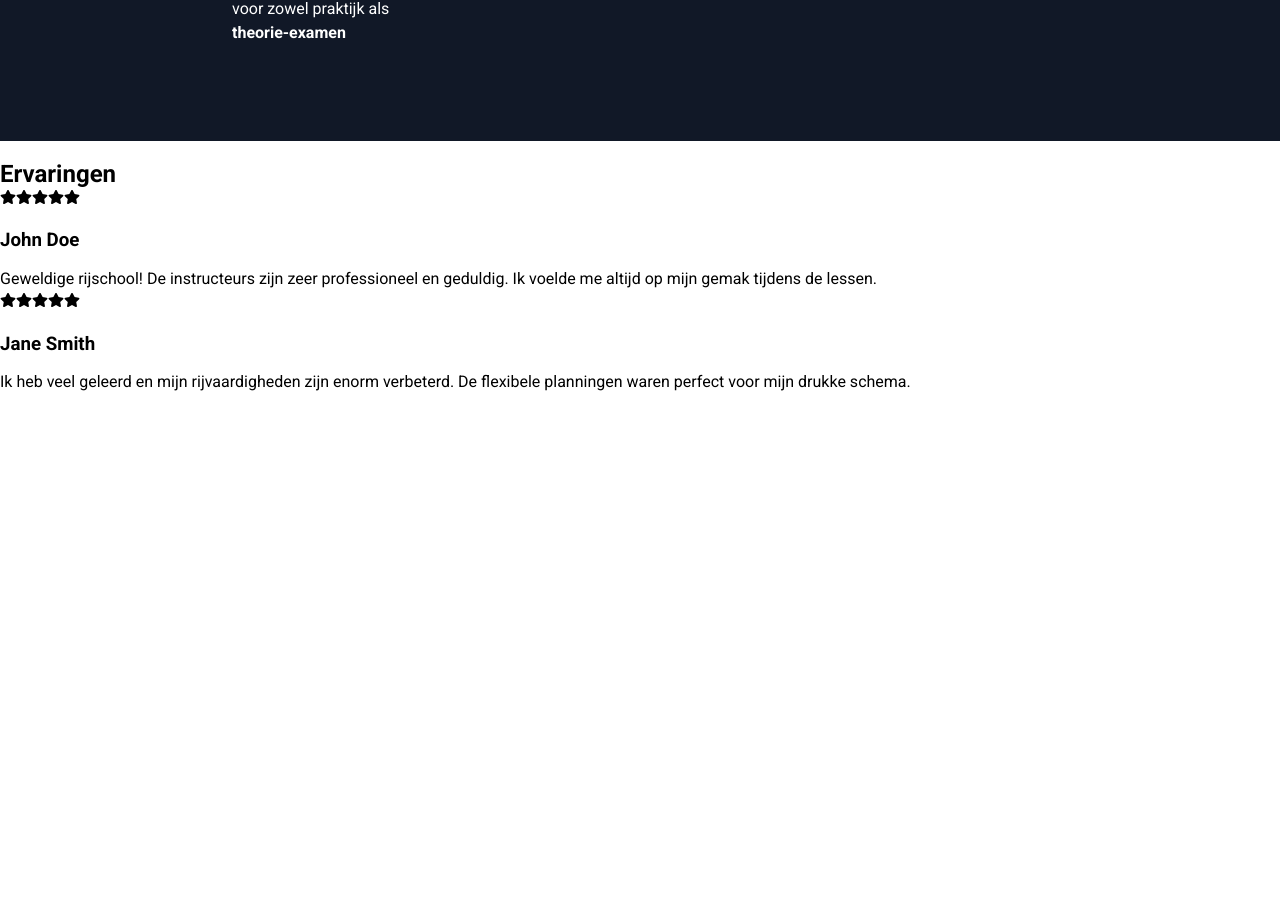
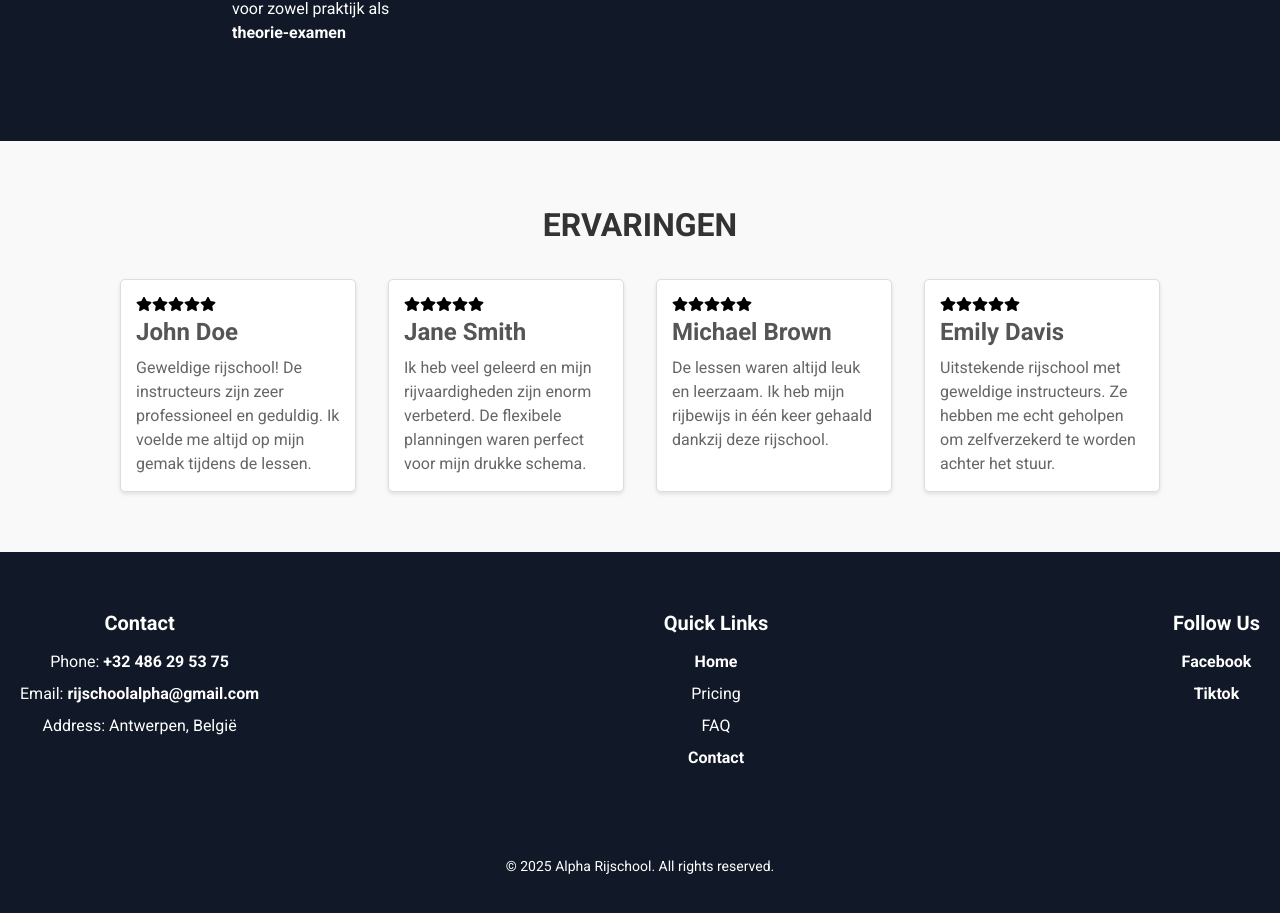
Before and after one commit to Imrxng/rijschool, a Next.js app: page / in a window 1280 px wide. Shown: the part 2071-2984 px from the top of the page. Before the commit the page ends 2465 px from the top, so only its background shows below. Built offline with nearby package versions, Linux system fonts and the light colour scheme.

Commit message:
afwerking eerste pagina

```diff
--- /dev/null
+++ b/components/Footer.tsx
@@ -0,0 +1,43 @@
+import React from 'react'
+import "@/styles/Footer.component.css";
+import Link from 'next/link';
+
+const Footer = () => {
+  return (
+    <footer id="footer">
+      <div className="footer-content">
+        <div className="footer-grid">
+          <div>
+            <h3 className="footer-title">Contact</h3>
+            <ul className="footer-list">
+              <li>Phone: <a href="tel:+32 486 29 53 75">+32 486 29 53 75</a></li>
+              <li>Email: <a href="mailto:rijschoolalpha@gmail.com">rijschoolalpha@gmail.com</a></li>
+              <li>Address: Antwerpen, België</li>
+            </ul>
+          </div>
+          <div>
+            <h3 className="footer-title">Quick Links</h3>
+            <ul className="footer-list">
+              <li><Link href="/over-ons">Home</Link></li>
+              <li>Pricing</li>
+              <li>FAQ</li>
+              <li><Link href="/contact">Contact</Link></li>
+            </ul>
+          </div>
+          <div>
+            <h3 className="footer-title">Follow Us</h3>
+            <ul className="footer-list">
+              <li><a href="https://www.facebook.com/alpharijschool.be">Facebook</a></li>
+              <li><a href="https://www.tiktok.com/@alpha.rijschool1">Tiktok</a></li>
+            </ul>
+          </div>
+        </div>
+        <div className="footer-bottom">
+          <p>&copy; 2025 Alpha Rijschool. All rights reserved.</p>
+        </div>
+      </div>
+    </footer>
+  )
+}
+
+export default Footer;
--- a/components/ervaringen.tsx
+++ b/components/ervaringen.tsx
@@ -4,22 +4,36 @@ import { FaStar } from "react-icons/fa";
 
 const Ervaringen = () => {
   return (
-    <div>
-        <h2>Ervaringen</h2>
-        <div className='ervaringBox'>
-            <div className='ervaring'>
+    <div className='reviews-container'>
+        <h2 className='reviews-title'>ERVARINGEN</h2>
+        <div className='reviews-list'>
+            <div className='review-item'>
                 <div className='stars'>
                     <FaStar /><FaStar /><FaStar /><FaStar /><FaStar />
                 </div>
                 <h3>John Doe</h3>
                 <p>Geweldige rijschool! De instructeurs zijn zeer professioneel en geduldig. Ik voelde me altijd op mijn gemak tijdens de lessen.</p>
             </div>
-            <div className='ervaring'>
+            <div className='review-item'>
                 <div className='stars'>
                     <FaStar /><FaStar /><FaStar /><FaStar /><FaStar />
                 </div>
                 <h3>Jane Smith</h3>
                 <p>Ik heb veel geleerd en mijn rijvaardigheden zijn enorm verbeterd. De flexibele planningen waren perfect voor mijn drukke schema.</p>
+            </div>
+            <div className='review-item'>
+                <div className='stars'>
+                    <FaStar /><FaStar /><FaStar /><FaStar /><FaStar />
+                </div>
+                <h3>Michael Brown</h3>
+                <p>De lessen waren altijd leuk en leerzaam. Ik heb mijn rijbewijs in één keer gehaald dankzij deze rijschool.</p>
+            </div>
+            <div className='review-item'>
+                <div className='stars'>
+                    <FaStar /><FaStar /><FaStar /><FaStar /><FaStar />
+                </div>
+                <h3>Emily Davis</h3>
+                <p>Uitstekende rijschool met geweldige instructeurs. Ze hebben me echt geholpen om zelfverzekerd te worden achter het stuur.</p>
             </div>
         </div>
     </div>
--- a/pages/index.tsx
+++ b/pages/index.tsx
@@ -4,6 +4,7 @@ import IntroHome from "@/components/IntroHome";
 import InfoCardsHome from "@/components/InfoCardsHome";
 import HomePhotoWithInfo from "@/components/HomePhotoWithInfo";
 import Ervaringen from "@/components/ervaringen";
+import Footer from "@/components/Footer";
 
 
 export default function Home() {
@@ -21,6 +22,7 @@ export default function Home() {
         <InfoCardsHome/>
         <HomePhotoWithInfo/>
         <Ervaringen/>
+        <Footer/>
       </div>
     </>
   );
--- a/styles/Ervaringen.component.css
+++ b/styles/Ervaringen.component.css
@@ -0,0 +1,48 @@
+.reviews-container {
+    display: flex;
+    flex-direction: column;
+    align-items: center;
+    padding: 40px;
+    background-color: #f9f9f9;
+    gap: 1rem;
+}
+
+.reviews-title {
+    font-size: 2rem;
+    margin-bottom: 20px;
+    color: #333;
+}
+
+.reviews-list {
+    display: flex;
+    justify-content: space-between;
+    list-style-type: none;
+    gap: 2rem;
+    padding: 0;
+    width: 100%;
+    padding: 0 5rem;
+}
+
+.review-item {
+    background-color: #fff;
+    border: 1px solid #ddd;
+    padding: 15px;
+    border-radius: 5px;
+    box-shadow: 0 2px 4px rgba(0, 0, 0, 0.1);
+    flex: 1 1 calc(50% - 10px);
+    box-sizing: border-box;
+    max-width: calc(50% - 10px);
+    margin-bottom: 20px;
+}
+
+.review-item h3 {
+    margin: 0 0 10px;
+    font-size: 1.5em;
+    color: #555;
+}
+
+.review-item p {
+    margin: 0;
+    font-size: 1em;
+    color: #666;
+}
--- /dev/null
+++ b/styles/Footer.component.css
@@ -0,0 +1,57 @@
+#footer {
+    background-color: var(--blue);
+    color: #fff;
+    padding: 40px 0;
+    display: flex;
+    justify-content: center;
+    align-items: center;
+    flex-direction: column;
+}
+
+.footer-content {
+    width: 100%;
+    max-width: 1280px;
+    padding: 0 20px;
+    display: flex;
+    flex-direction: column;
+    align-items: center;
+}
+
+.footer-grid {
+    display: flex;
+    justify-content: space-between;
+    width: 100%;
+    margin-bottom: 2rem;
+}
+
+.footer-title {
+    font-size: 1.25rem;
+    margin-bottom: 1rem;
+    text-align: center;
+}
+
+.footer-list {
+    list-style: none;
+    padding: 0;
+    margin: 0;
+    text-align: center;
+}
+
+.footer-list li {
+    margin-bottom: 0.5rem;
+}
+
+.footer-list li a {
+    color: #fff;
+    text-decoration: none;
+}
+
+.footer-list li a:hover {
+    text-decoration: underline;
+}
+
+.footer-bottom {
+    margin-top: 2rem;
+    font-size: 0.875rem;
+    text-align: center;
+}
```
